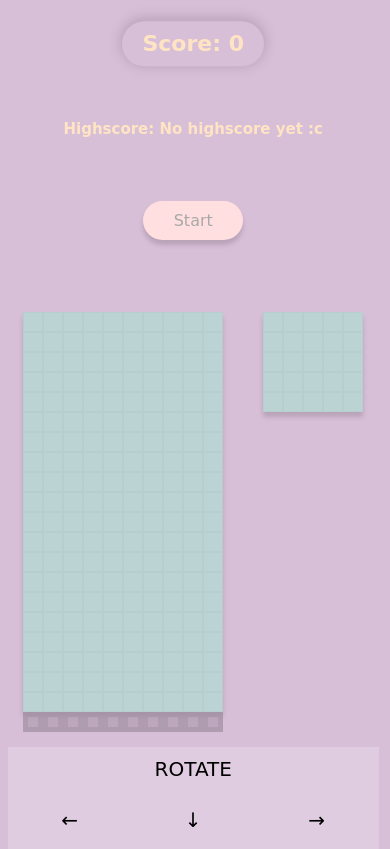
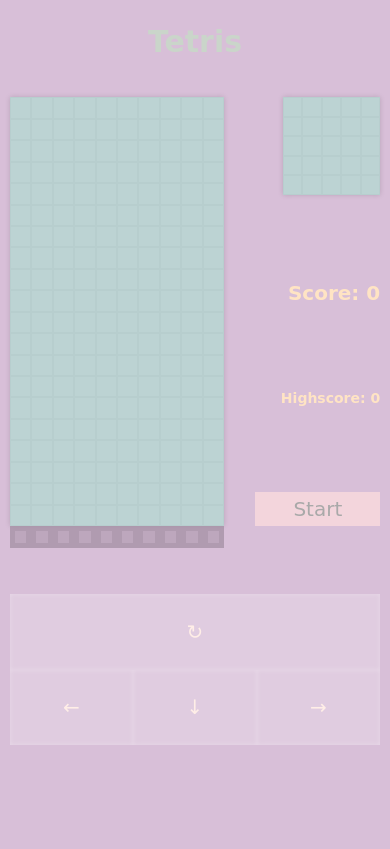
Before and after one commit to perioad/tetris, a plain HTML site: page index.html in a window 390 px wide. Drawn offline with Linux system fonts and the light colour scheme; a web font is replaced by a local one.

Commit message:
Mobile first

```diff
--- a/app.js
+++ b/app.js
@@ -9,8 +9,6 @@ document.addEventListener('DOMContentLoaded', () => {
   const highscoreLocalstorage = localStorage.getItem('highscore');
   if (highscoreLocalstorage) {
     highScoreNumberElement.innerHTML = highscoreLocalstorage;
-  } else {
-    highScoreNumberElement.innerHTML = 'No highscore yet :c';
   }
 
   let timerId;
@@ -186,7 +184,9 @@ document.addEventListener('DOMContentLoaded', () => {
         squares = squaresRemoved.concat(squares);
         squares.forEach(cell => grid.appendChild(cell));
         clearInterval(timerId);
-        timerId = setInterval(moveDown, timeForOneStep -= 50)
+        if (timeForOneStep > 50) {
+          timerId = setInterval(moveDown, timeForOneStep -= 50)
+        }
       }
     }
   }
@@ -195,7 +195,7 @@ document.addEventListener('DOMContentLoaded', () => {
     if (currentTetromino.some(index => squares[currentPosition + index].classList.contains('main-grid__frozen'))) {
       clearInterval(timerId);
       startButton.innerText = 'Restart';
-      scoreElement.innerHTML = `Wow! Your final score: <span id="score">${score}</span>!!!!`;
+      scoreElement.innerHTML = `Final score: <span id="score">${score}</span>!`;
       if (highscoreLocalstorage < score) {
         localStorage.setItem('highscore', score);
       }
@@ -232,7 +232,7 @@ document.addEventListener('DOMContentLoaded', () => {
 
   document.addEventListener('keyup', control);
 
-  const keyRotate = document.querySelector('.mobile-controls__up');
+  const keyRotate = document.querySelector('.mobile-controls__rotate');
   const keyLeft = document.querySelector('.mobile-controls__left');
   const keyDown = document.querySelector('.mobile-controls__down');
   const keyRight = document.querySelector('.mobile-controls__right');
--- a/index.html
+++ b/index.html
@@ -9,15 +9,10 @@
   <title>Perioad Tetris</title>
 </head>
 <body>
+  <div class="screen-center">
     <div class="tetris">
-
-    <h3 class="tetris__score">Score: <span id="score">0</span></h3>
-    <h4 class="tetris__highscore">Highscore: <span id="highscore">0</span></h4>
-
-    <button class="tetris__start-button" id="start-button">Start</button>
-
+      <h1 class="tetris__header">Tetris</h1>
       <div class="tetris__game-field">
-
         <div class="main-grid">
           <div class="main-grid__cell"></div>
           <div class="main-grid__cell"></div>
@@ -232,6 +227,7 @@
           <div class="main-grid__frozen"></div>
         </div>
 
+        <div class="tetris__info">
           <div class="clue-grid">
             <div class="clue-grid__cell"></div>
             <div class="clue-grid__cell"></div>
@@ -259,14 +255,23 @@
             <div class="clue-grid__cell"></div>
             <div class="clue-grid__cell"></div>
           </div>
+          <h3 class="tetris__score">Score: <span id="score">0</span></h3>
+          <h4 class="tetris__highscore">Highscore: <span id="highscore">0</span></h4>
+          <button class="tetris__start-button" id="start-button">Start</button>
+        </div>
+        <!-- tetris__info -->
+      </div>
+      <!-- tetris__game-field -->
       <div class="mobile-controls">
-        <div class="mobile-controls__up">Rotate</div>
+        <div class="mobile-controls__rotate">&#8635;</div>
         <div class="mobile-controls__left">&#8592;</div>
         <div class="mobile-controls__down">&#8595;</div>
         <div class="mobile-controls__right">&#8594;</div>
       </div>
     </div>
+    <!-- tetris -->
   </div>
+  <!-- screen-center -->
 
 </body>
 </html>
--- a/styles.css
+++ b/styles.css
@@ -1,76 +1,147 @@
-@keyframes score-floating-animation {
+@keyframes header-color-animation {
   0% {
-    box-shadow: 0 0 2px 0 rgba(0, 0, 0, .15);
+    color: darkgrey;
+  }
+
+  10% {
+    color: darkseagreen;
+  }
+
+  20% {
+    color: gainsboro;
+  }
+
+  30% {
+    color: indianred;
+  }
+
+  40% {
+    color: khaki;
+  }
+
+  50% {
+    color: lavender;
+  }
+
+  60% {
+    color: lightblue;
+  }
+
+  70% {
+    color: lightpink;
+  }
+
+  80% {
+    color: paleturquoise;
+  }
+
+  90% {
+    color: peachpuff;
   }
 
   100% {
-    transform: translateY(-10%);
-    box-shadow: 0 -5px 30px 5px rgba(0, 0, 0, .15);
+    color: plum;
   }
 }
 
+*,
+*::after,
+*::before {
+  margin: 0;
+  padding: 0;
+  box-sizing: inherit;
+}
+
 html {
-  box-sizing: border-box;
+  font-size: 62.5%;
   background-color: thistle;
   font-family: 'Finger Paint', cursive;
 }
 
+body {
+  box-sizing: border-box;
+}
+
+.screen-center {
+  display: flex;
+  justify-content: center;
+  align-items: center;
+  width: 100vw;
+  height: 90vh;
+}
+
 .tetris {
-  height: 95vh;
+  width: 100%;
+  height: 100%;
   display: flex;
   flex-direction: column;
-  justify-content: center;
+  justify-content: space-around;
   align-items: center;
 }
 
-@media only screen and (max-width: 500px) {
-  .tetris {
-    width: 95vw;
-    height: 95vh;
-    padding-top: 15px;
-    justify-content: space-between;
-  }
+.tetris__header {
+  font-size: 3rem;
+  margin: 1rem 0;
+  color: darkgrey;
+
+  animation: header-color-animation 30s ease-in-out infinite alternate;
+}
+
+.tetris__game-field {
+  display: flex;
+}
+
+.main-grid {
+  display: flex;
+  flex-wrap: wrap;
+  width: 55vw;
+  height: 110vw;
+  background-color: rgba(122, 255, 200, .3);
+  box-shadow: 0 0 .5rem rgba(0, 0, 0, .15);
+}
+
+.main-grid__cell {
+  height: 5.5vw;
+  width: 5.5vw;
+  box-shadow: inset 0 0 0 .1rem rgba(0, 0, 0, .025);
+}
+
+.main-grid__frozen {
+  box-shadow: none;
+  opacity: .7;
+  height: 5.5vw;
+  width: 5.5vw;
+  background-color: rgb(179, 157, 179);
+  box-shadow: inset 0 0 0 .5rem rgba(0, 0, 0, .1);
+}
+
+.tetris__info {
+  display: flex;
+  width: 40vw;
+  flex-direction: column;
+  justify-content: space-between;
+  align-items: flex-end;
 }
 
 .tetris__score {
-  padding: 20px 30px;
-  margin: 15px;
-  border-radius: 100px;
-  font-size: 40px;
+  font-size: 2rem;
   color: bisque;
-
-  animation: score-floating-animation 1.4s ease-in-out alternate infinite;
-}
-
-@media only screen and (max-width: 500px) {
-  .tetris__score {
-    font-size: 22px;
-    padding: 10px 20px;
-    margin: 0;
-  }
 }
 
 .tetris__highscore {
-  padding: 10px 20px;
-  margin: 0;
-  margin-bottom: 10px;
-  border-radius: 100px;
-  font-size: 15px;
+  font-size: 1.4rem;
   color: bisque;
 }
 
 .tetris__start-button {
-  min-width: 100px;
-  padding: 10px 20px;
-  margin-bottom: 30px;
-  font-size: 16px;
+  display: inline-block;
+  width: 80%;
+  padding: .5rem 0;
+  font-size: 2rem;
   color: darkgrey;
-  box-shadow: 0 5px 5px rgba(0, 0, 0, .15);
-  transition: all .2s;
-  background-color: rgb(255, 223, 223);
+  background-color: rgba(255, 223, 223, .7);
 
   border: none;
-  border-radius: 100px;
   font-family: inherit;
 }
 
@@ -83,86 +154,55 @@ html {
 
 .tetris__start-button:active {
   color: rgb(255, 245, 245);
-  box-shadow: 0 0 2px rgba(0, 0, 0, .15);
-}
-
-.tetris__game-field {
-  display: flex;
-  flex-wrap: wrap;
-  justify-content: center;
-}
-
-.main-grid {
-  display: flex;
-  flex-wrap: wrap;
-  width: 200px;
-  height: 400px;
-  background-color: rgba(122, 255, 200, .3);
-  box-shadow: 0 5px 5px rgba(0, 0, 0, .15);
-}
-
-.main-grid__cell {
-  height: 20px;
-  width: 20px;
-  box-shadow: inset 0 0 0 1px rgba(0, 0, 0, .025);
-}
-
-.main-grid__frozen {
-  box-shadow: none;
-  opacity: .7;
-  height: 20px;
-  width: 20px;
-  background-color: rgb(179, 157, 179);
-  box-shadow: inset 0 0 0 5px rgba(0, 0, 0, .1);
+  box-shadow: 0 0 .2rem rgba(0, 0, 0, .15);
 }
 
 .clue-grid {
-  margin-left: 40px;
-  width: 100px;
-  height: 100px;
+  width: 25vw;
+  height: 25vw;
   display: flex;
   flex-wrap: wrap;
   background-color: rgba(122, 255, 200, .3);
-  box-shadow: 0 5px 5px rgba(0, 0, 0, .15);
+  box-shadow: 0 0 .5rem rgba(0, 0, 0, .15);
 }
 
 .clue-grid__cell {
-  height: 20px;
-  width: 20px;
-  box-shadow: inset 0 0 0 1px rgba(0, 0, 0, .025);
+  height: 5vw;
+  width: 5vw;
+  box-shadow: inset 0 0 0 .1rem rgba(0, 0, 0, .025);
 }
 
 .tetromino {
   background-color: rgb(255, 208, 0);
-  box-shadow: inset 0 0 0 5px rgba(0, 0, 0, .1);
+  box-shadow: inset 0 0 0 .5rem rgba(0, 0, 0, .1);
 }
 
 .main-grid .tetromino-frozen {
   background-color: rgba(122, 255, 200, .5);
-  box-shadow: inset 0 0 0 5px rgba(0, 0, 0, .1);
+  box-shadow: inset 0 0 0 .5rem rgba(0, 0, 0, .1);
 }
 
 .mobile-controls {
-  margin-top: 35px;
-  margin-bottom: 10px;
-  width: 100%;
+  display: flex;
+  width: 95%;
   height: 20%;
+  margin-top: 10vw;
   background-color: rgba(255, 255, 255, 0.2);
   flex-wrap: wrap;
   text-align: center;
-  font-size: 20px;
+  font-size: 2rem;
+  color: rgb(255, 238, 231);
   text-transform: uppercase;
-  display: none;
 }
 
-@media only screen and (max-width: 500px) {
-  .mobile-controls {
-    display: flex;
-  }
+.mobile-controls div {
+  display: flex;
+  justify-content: center;
+  align-items: center;
+  box-shadow: inset 0 0 .5rem rgba(255, 255, 255, 0.25);
 }
 
-.mobile-controls__up {
-  padding: 10px;
+.mobile-controls__rotate {
   width: 100%;
 }
 
@@ -178,7 +218,7 @@ html {
   width: 33.33333333333333%;
 }
 
-.mobile-controls__up:active,
+.mobile-controls__rotate:active,
 .mobile-controls__left:active,
 .mobile-controls__down:active,
 .mobile-controls__right:active {
```
Lines whose indentation alone changed are shown as unchanged.
